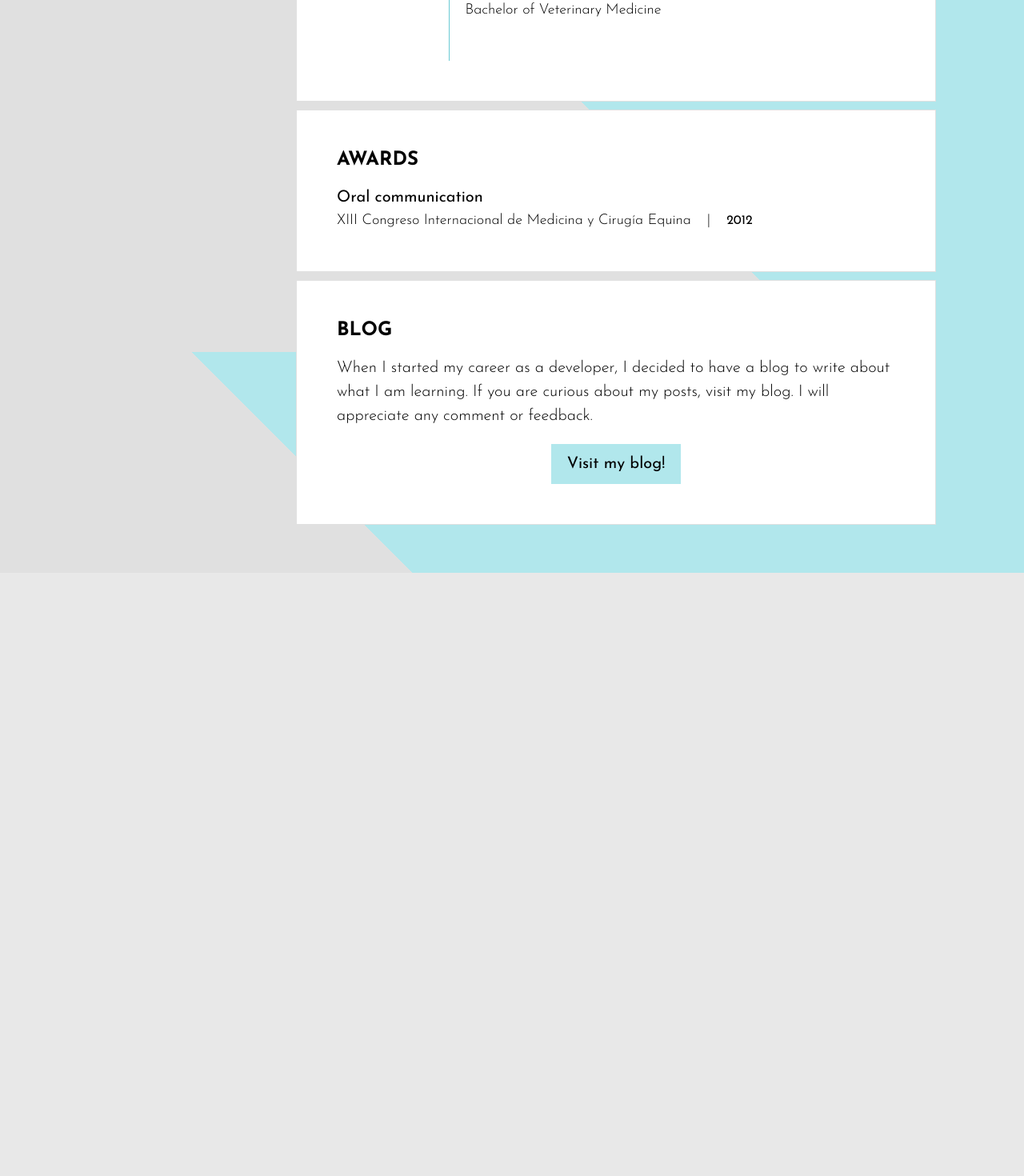
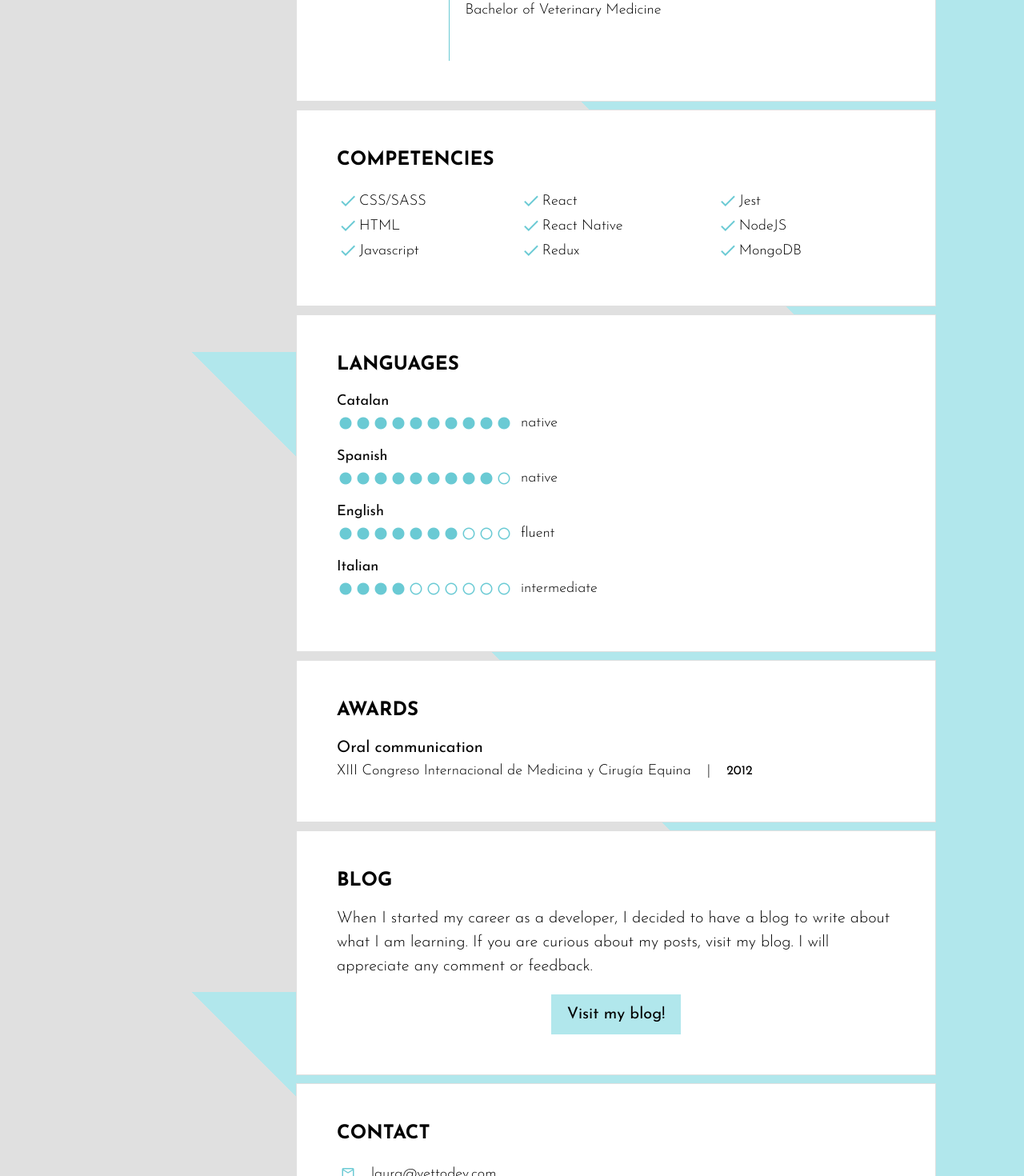
Before and after one commit to Laura-SM/vetToDev, a React (Create React App) app in the folder frontend/: page / in a window 1280 px wide. Shown: the part 1960-3430 px from the top of the page at 80% size. Before the commit the page ends 2676 px from the top, so only its background shows below. Built offline with nearby package versions, Linux system fonts and the light colour scheme.

Commit message:
Add Compentencies, Languages and Contact components to Resume component

```diff
--- a/frontend/src/components/Resume/index.tsx
+++ b/frontend/src/components/Resume/index.tsx
@@ -3,9 +3,12 @@ import Card from '../Card';
 import AboutMe from '../AboutMe';
 import Experience from '../Experience';
 import Education from '../Education';
-import LateralNavigator from '../LateralNavigator';
+import Competencies from '../Competencies';
+import Languages from '../Languages';
 import Awards from '../Awards';
 import Blog from '../Blog';
+import Contact from '../Contact';
+import LateralNavigator from '../LateralNavigator';
 import './Resume.scss';
 
 function Resume() {
@@ -18,8 +21,11 @@ function Resume() {
         <AboutMe />
         <Experience />
         <Education />
+        <Competencies />
+        <Languages />
         <Awards />
         <Blog />
+        <Contact />
       </div>
       <div className="lateralNavigatorContainer">
         <LateralNavigator />
```
